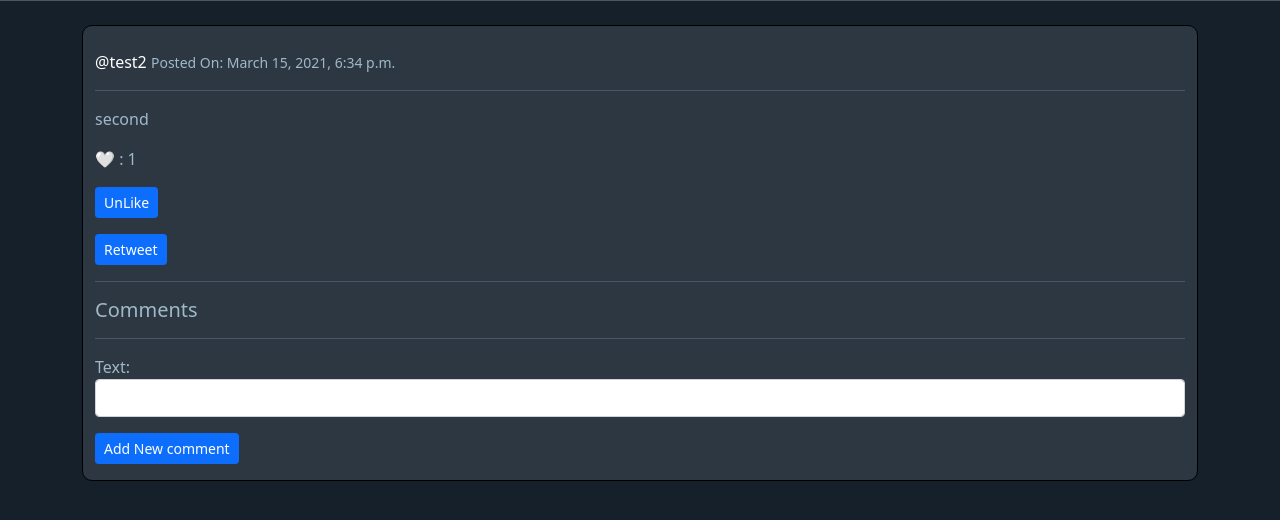
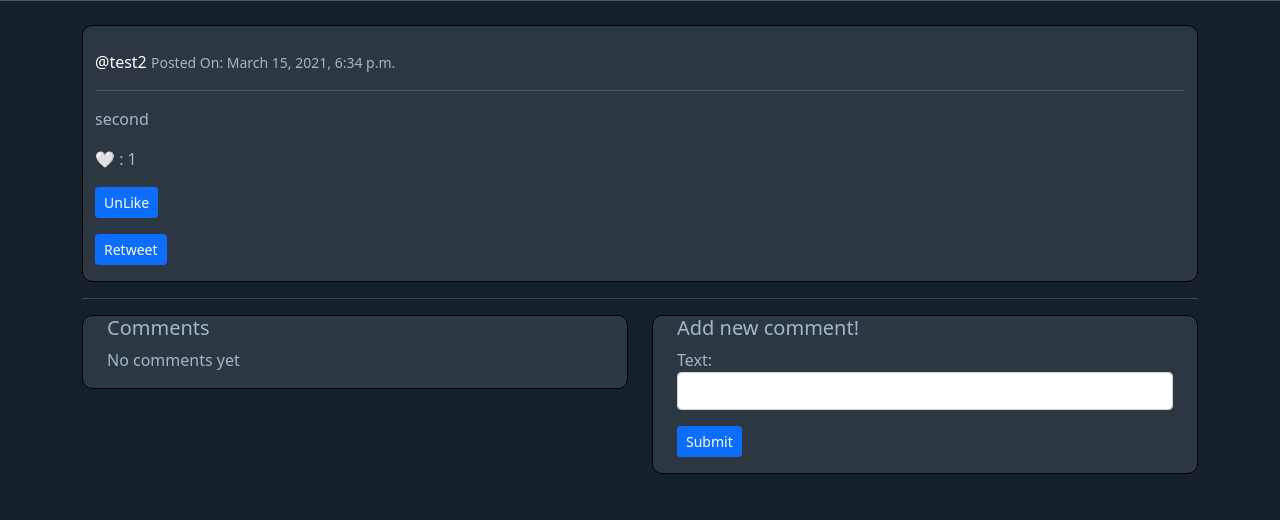
Before and after one commit to Devesh475/Django-Twitter-Clone, a Django app: page /detail/2 in a window 1280 px wide. Shown: the part 56-576 px from the top of the page. Run offline with Django 3.2, Linux system fonts and the light colour scheme; a user stored in the database is signed in; data comes from the database, SQL or seed files in the repository; both versions use the stored data as it was after the commit.

Commit message:
enhanced frontend

```diff
--- a/tweetproject/templates/createuser.html
+++ b/tweetproject/templates/createuser.html
@@ -2,6 +2,8 @@
 
 {% block content %}
 <br>
+<div class="col-lg-8">
+    <h2>SignUp User! </h2>
     <div class="card" style="border: 1px solid rgb(0, 0, 0);background-color: #2d3741; border-radius: 10px;">
         <div class="container">
             <form action="" method="POST">
@@ -10,5 +12,9 @@
                 <input class="btn btn-primary" type="submit" class="btn btn-primary" name="signup">
             </form>
         </div>
+        <div class="container">
+            <p>Already have an account? <a href="{% url 'loginuser' %}"> Login</a> </p>
+        </div>
+    </div>
 </div>
 {% endblock %}
--- a/tweetproject/templates/loginuser.html
+++ b/tweetproject/templates/loginuser.html
@@ -3,6 +3,8 @@
 {% block content %}
 
 <br>
+<div class="col-lg-8">
+<h2>Login Here! </h2>
 <div class="card" style="border: 1px solid rgb(0, 0, 0);background-color: #2d3741; border-radius: 10px;">
     {% if messages %}
         {% for message in messages %}
@@ -24,5 +26,9 @@
             <input type="submit" class="btn btn-primary" name="signup">
         </form>
     </div>
+    <div class="container">
+        <p>Don't have an account? <a href="{% url 'createuser' %}">SignUp</a> </p>
+    </div>
+</div>
 </div>
 {% endblock %}
--- a/tweetproject/templates/postcreate.html
+++ b/tweetproject/templates/postcreate.html
@@ -2,6 +2,7 @@
 
 {% block content %}
 <br>
+<h2>Create new tweet</h2>
 <div class="card" style="border: 1px solid rgb(0, 0, 0);background-color: #2d3741; border-radius: 10px;">
     <div class="container">
     <form action="" method="POST" enctype="multipart/form-data">
--- a/tweetproject/templates/postdetail.html
+++ b/tweetproject/templates/postdetail.html
@@ -47,8 +47,14 @@
                     </form>
                 {% endif %}
             {% endif %}
+        </div>
+    </div>
     <hr>
+    <div class="row">
+        <div class="col-md-6">
+            <div class="container" style="border: 1px solid rgb(0, 0, 0);background-color: #2d3741; border-radius: 10px;">
                 <h5>Comments</h5>
+                {% if comments %}
                     {% for comment in comments %}
                         <div>
                             <small>By {{comment.user}} {{comment.timestamp}}</small>
@@ -57,17 +63,24 @@
                             {% endif %}
                             <p>{{comment.text}}</p>
                         </div>
+                        <hr>
                     {% endfor %}
-
-        <hr>
+                {% else %}
+                    <p>No comments yet</p>
+                {% endif %}
+            </div>
+        </div>
+        <div class="col-md-6">
+            <div class="container" style="border: 1px solid rgb(0, 0, 0);background-color: #2d3741; border-radius: 10px;">
+                <h5>Add new comment!</h5>
                 {% if user.is_authenticated %}
                     <form action="" method="POST">
                         {% csrf_token %}
                         {{form.as_p}}
-                <button class="btn btn-sm btn-primary" type="submit">Add New comment</button>
+                        <button class="btn btn-sm btn-primary" type="submit">Submit</button>
                     </form>
                 {% endif %}
-
+            </div>
         </div>
     </div>
 
```
Also changed, not shown: tweetproject/db.sqlite3. Lines whose indentation alone changed are shown as unchanged.
